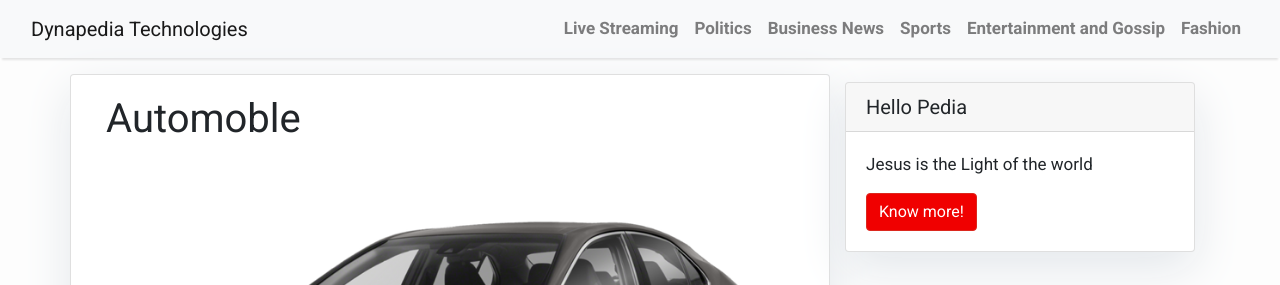
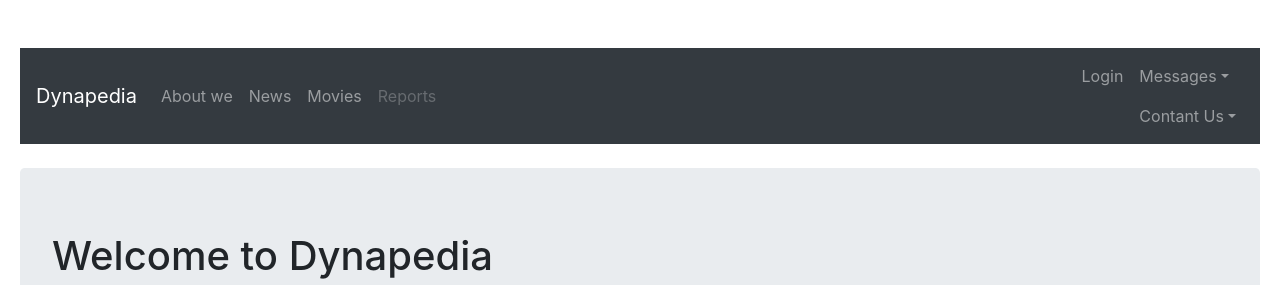
Before and after one commit to dynaanywhere/workingapp, a Django app: a page that uses mysite/templates/base.html in a window 1280 px wide. Shown: the top 285 px of the page. Run offline with Django 3.2, Linux system fonts and the light colour scheme; data comes from the database, SQL or seed files in the repository; some libraries are stand-ins or nearby versions.

Commit message:
Update base.html

```diff
--- a/mysite/templates/base.html
+++ b/mysite/templates/base.html
@@ -1,8 +1,8 @@
+{% load static %}
 <!DOCTYPE html>
 <html>
   <head>
     <title>Dynapedia Central</title>
-
     <link
       href="https://fonts.googleapis.com/css?family=Roboto:400,700"
       rel="stylesheet">
@@ -15,9 +15,10 @@
       crossorigin="anonymous"
     />
 
-  </head>
+  <body>
 
-  <body>
+    </body>
+
     <style>
       body {
         font-family: "Roboto", sans-serif;
@@ -35,7 +36,7 @@
       }
 
      .masthead {
-              background:#3398E1;
+              background:#283747;
               height: auto;
               padding-bottom: 15px;
               box-shadow: 0 16px 48px #E3E7EB;
@@ -47,77 +48,151 @@
             height:auto;
         }
     </style>
-
-    <!-- Navigation -->
-    <nav class="navbar navbar-expand-lg navbar-light bg-light shadow" id="mainNav">
-      <div class="container-fluid">
-        <a class="navbar-brand" href="{% url 'home' %}" >Dynapedia Technologies</a>
-        <button
-          class="navbar-toggler navbar-toggler-right"
-          type="button"
-          data-toggle="collapse"
-          data-target="#navbarResponsive"
-          aria-controls="navbarResponsive"
-          aria-expanded="false"
-          aria-label="Toggle navigation"
-        >
-          <span class="navbar-toggler-icon"></span>
+<meta charset="utf-8">
+<meta name="viewport" content="width=device-width, initial-scale=1, shrink-to-fit=no">
+<title>Bootstrap 4 Sticky Top Navbar</title>
+<link rel="stylesheet" href="https://stackpath.bootstrapcdn.com/bootstrap/4.3.1/css/bootstrap.min.css">
+<link rel="stylesheet" href="https://maxcdn.bootstrapcdn.com/font-awesome/4.7.0/css/font-awesome.min.css">
+<script src="https://ajax.googleapis.com/ajax/libs/jquery/3.3.1/jquery.min.js"></script>
+<script src="https://cdnjs.cloudflare.com/ajax/libs/popper.js/1.14.7/umd/popper.min.js"></script>
+<script src="https://stackpath.bootstrapcdn.com/bootstrap/4.3.1/js/bootstrap.min.js"></script>
+<style type="text/css">
+    .bs-example{
+        margin: 20px;
+    }
+</style>
+</head>
+<body>
+<div class="bs-example">
+    <nav class="navbar navbar-expand-md navbar-dark bg-dark sticky-top mt-5">
+        <a class="navbar-brand" href="{% url 'home' %}">Dynapedia</a>
+        <button type="button" class="navbar-toggler" data-toggle="collapse" data-target="#navbarCollapse">
+            <span class="navbar-toggler-icon"></span>
         </button>
 
-        <div class="collapse navbar-collapse" id="navbarResponsive">
-          <ul class="navbar-nav ml-auto">
-
-            <li class="nav-item text-black">
-              <a
-                class="nav-link text-black font-weight-bold"
-                href="#"
-                >Live Streaming</a
-              >
-            </li>
-            <li class="nav-item text-black">
-              <a
-                class="nav-link text-black font-weight-bold"
-                href="#"
-                >Politics</a
-              >
-            </li>
-			<li class="nav-item text-black">
-              <a
-                class="nav-link text-black font-weight-bold"
-                href="#"
-                >Business News</a
-              >
-            </li>
-            <li class="nav-item text-black">
-              <a
-                class="nav-link text-black font-weight-bold"
-                href="#"
-                >Sports</a
-              >
-            </li>
-			<li class="nav-item text-black">
-              <a
-                class="nav-link text-black font-weight-bold"
-                href="#"
-                >Entertainment and Gossip</a
-              >
-            </li>
-			<li class="nav-item text-black">
-              <a
-                class="nav-link text-black font-weight-bold"
-                href="#"
-                >Fashion</a
-              >
-          </ul>
+        <div class="collapse navbar-collapse" id="navbarCollapse">
+            <div class="navbar-nav">
+                <a href="#" class="nav-item nav-link">About we</a>
+                <a href="#" class="nav-item nav-link">News</a>
+                <a href="#" class="nav-item nav-link">Movies</a>
+                <a href="#" class="nav-item nav-link disabled" tabindex="-1">Reports</a>
+            </div>
+            <div class="navbar-nav ml-auto">
+                <a href="#" class="nav-item nav-link">Login</a>
+                 <div class="nav-item dropdown">
+                    <a href="#" class="nav-link dropdown-toggle" data-toggle="dropdown">Messages</a>
+                    <div class="dropdown-menu">
+                        <a href="#" class="dropdown-item">Inbox</a>
+                        <a href="#" class="dropdown-item">Sent</a>
+                        <a href="#" class="dropdown-item">Drafts</a>
+            </div>
+         <div class="nav-item dropdown">
+         <a href="#" class="nav-link dropdown-toggle" data-toggle="dropdown">Contant Us</a>
+         <div class="dropdown-menu">
+        <a href="#" class="dropdown-item">email</a>
+        <a href="#" class="dropdown-item">08135513397</a>
+        <a href="#" class="dropdown-item">Fax</a>
         </div>
-      </div>
-    </div>
     </nav>
 
+    <!-- Demo Content -->
+
+		<div class="jumbotron mt-4">
+        	<h1>Welcome to Dynapedia</h1>
+
+             <iframe class="embed-responsive-item" src="https://www.youtube.com/embed/6xrJy-1_qS4"></iframe>
+             <iframe class="embed-responsive-item" src="https://www.youtube.com/embed/cIWAugskebk"></iframe>
+             <iframe class="embed-responsive-item" src="https://www.youtube.com/embed/9Auq9mYxFEE"></iframe>
+             <iframe class="embed-responsive-item" src="https://www.youtube.com/embed/vgqRfD5Mco0"></iframe>
+             <iframe class="embed-responsive-item" src="https://www.youtube.com/embed/vRFQzVTQ-O0"></iframe>
+           <p class="lead">
+    	</div>
+
+<body>
+
+<meta charset="utf-8">
+<meta name="viewport" content="width=device-width, initial-scale=1, shrink-to-fit=no">
+<title>Activate Bootstrap 4 Carousel via Data Attributes</title>
+<link rel="stylesheet" href="https://stackpath.bootstrapcdn.com/bootstrap/4.3.1/css/bootstrap.min.css">
+<link rel="stylesheet" href="https://maxcdn.bootstrapcdn.com/font-awesome/4.7.0/css/font-awesome.min.css">
+<script src="https://ajax.googleapis.com/ajax/libs/jquery/3.3.1/jquery.min.js"></script>
+<script src="https://cdnjs.cloudflare.com/ajax/libs/popper.js/1.14.7/umd/popper.min.js"></script>
+<script src="https://stackpath.bootstrapcdn.com/bootstrap/4.3.1/js/bootstrap.min.js"></script>
+<style>
+.carousel{
+    background: #2f4357;
+    margin-top: 20px;
+}
+.carousel-item{
+    text-align: center;
+    min-height: 280px; /* Prevent carousel from being distorted if for some reason image doesn't load */
+}
+.bs-example{
+	margin: 20px;
+}
+</style>
+</head>
+<body>
+<div class="bs-example">
+<div id="myCarousel" class="carousel slide" data-interval="3000" data-ride="carousel">
+        <!-- Carousel indicators -->
+        <ol class="carousel-indicators">
+            <li data-target="#myCarousel" data-slide-to="0" class="active"></li>
+            <li data-target="#myCarousel" data-slide-to="1"></li>
+            <li data-target="#myCarousel" data-slide-to="2"></li>
+            <li data-target="#myCarousel" data-slide-to="3"></li>
+        </ol>
+        <!-- Wrapper for carousel items -->
+        <div class="carousel-inner">
+            <div class="carousel-item active">
+                <img src="https://cdn.pixabay.com/photo/2015/11/26/00/14/fashion-1063100_960_720.jpg" alt="First Slide">
+                <div class="carousel-caption d-none d-md-block">
+                    <h5>Fashion and Style</h5>
+                    <p>.</p>
+                </div>
+            </div>
+            <div class="carousel-item">
+                <img src="https://cdn.pixabay.com/photo/2014/09/07/22/33/motorbike-438464_960_720.jpg" alt="Second Slide">
+                <div class="carousel-caption d-none d-md-block">
+                    <h5>Sport world</h5>
+                    <p></p>
+                </div>
+            </div>
+            <div class="carousel-item">
+                <img src="https://cdn.pixabay.com/photo/2016/03/03/10/17/interaction-1233873_960_720.jpg" alt="Third Slide">
+                <div class="carousel-caption d-none d-md-block">
+                    <h5></h5>
+                    <p>Creativity</p>
+                </div>
+            </div>
+                     <div class="carousel-item">
+                <img src="https://cdn.pixabay.com/photo/2020/04/11/03/02/coronavirus-5028575_960_720.jpg" alt="Forth Slide">
+                <div class="carousel-caption d-none d-md-block">
+                    <h5>Health Information</h5>
+                    <p></p>
+                </div>
+            </div>
+        </div>
+        <!-- Carousel controls -->
+        <a class="carousel-control-prev" href="#myCarousel" data-slide="prev">
+            <span class="carousel-control-prev-icon"></span>
+        </a>
+        <a class="carousel-control-next" href="#myCarousel" data-slide="next">
+            <span class="carousel-control-next-icon"></span>
+        </a>
+    </div>
+</div>
+</body>
+</html>
+</div>
+
+</body>
 
             {% block content %}
 
+
             {% endblock content %}
+    <body>
 
     <!-- Footer -->
     <footer class="py-3 bg-grey">
@@ -125,4 +200,5 @@
     </footer>
 
   </body>
-</html>
+
+    </html>
```
